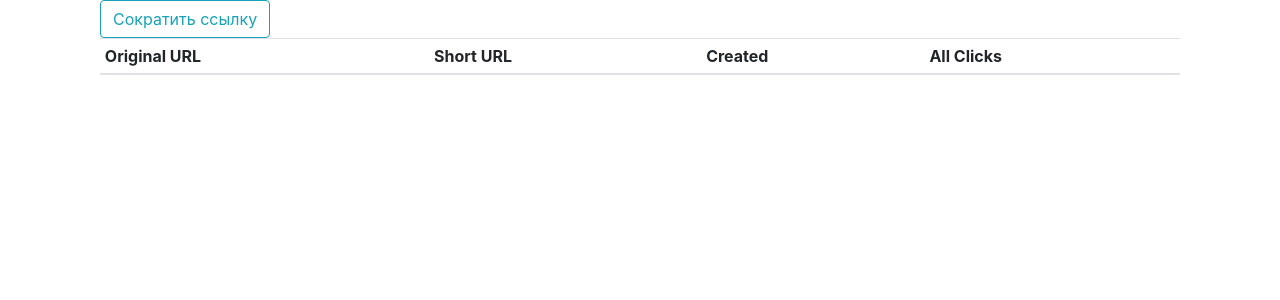
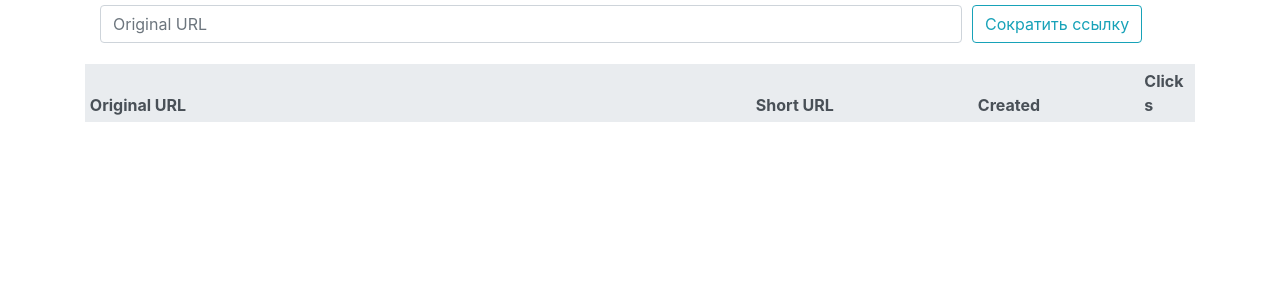
Before and after one commit to seldends/shortener, a Django app: page / in a window 1280 px wide. Shown: the part 56-356 px from the top of the page. Run offline with Django 3.2, Linux system fonts and the light colour scheme; the visitor is signed in with stand-in values (Sample User, id 1); data that the repository does not hold is empty; some libraries are stand-ins or nearby versions.

Commit message:
edit forms

```diff
--- /dev/null
+++ b/mysite/shortener/forms.py
@@ -0,0 +1,19 @@
+from django import forms
+from crispy_forms.helper import FormHelper
+from crispy_forms.layout import Layout, Field
+from .models import Url
+
+
+class UrlForm(forms.ModelForm):
+
+    class Meta:
+        model = Url
+        fields = ['url_original']
+
+    def __init__(self, *args, **kwargs):
+        super(UrlForm, self).__init__(*args, **kwargs)
+        self.helper = FormHelper()
+        self.helper.form_show_labels = False
+        self.helper.layout = Layout(
+            Field('url_original', placeholder='Original URL')
+        )
--- /dev/null
+++ b/mysite/shortener/static/shortener/main.css
@@ -0,0 +1,16 @@
+table {
+  width: 100%;
+  border-collapse: collapse;
+  table-layout: fixed;
+  word-wrap: break-word;
+}
+
+#formsearch {
+  width: 80%;
+  padding: 5px;
+}
+
+#formbtn {
+  width: 20%;
+  padding: 5px;
+}
--- a/mysite/shortener/templates/shortener/base.html
+++ b/mysite/shortener/templates/shortener/base.html
@@ -1,5 +1,5 @@
 {% load static %}
-<!doctype html>
+<!DOCTYPE html>
 <html lang="ru">
   <head>
 
@@ -9,6 +9,7 @@
 
     <!-- Bootstrap CSS -->
     <link rel="stylesheet" href="{% static 'bootstrap/css/bootstrap.min.css' %}">
+    <link rel="stylesheet" href="{% static 'shortener/main.css' %}">
 
     <!-- Optional JavaScript -->
     <script src="https://code.jquery.com/jquery-3.3.1.slim.min.js"></script>
--- a/mysite/shortener/templates/shortener/home.html
+++ b/mysite/shortener/templates/shortener/home.html
@@ -1,16 +1,19 @@
 {% extends "shortener/base.html" %}
 {% load crispy_forms_tags %}
+{% crispy form form.helper %}
 {% block content %}
 
+<div class="container">
 
-<div class="container">
     <div class="row">
        <div class="col">
-
             <form method="POST">
-                <div class="form-row  align-items-center">
+                <div id="searchrow" class="form-row">
                 {% csrf_token %}
-                    <div class="col">
+                    <div id="formsearch">
+                        {% crispy form %}
+                    </div>
+                    <div id="formbtn">
                         {% if user.is_authenticated %}
                             <button class="btn btn-outline-info" type="submit">Сократить ссылку</button>
                         {% else %}
@@ -21,21 +24,23 @@
                             <p>Войдите, чтобы сократить ссылку</p>
                             <a class="btn btn-primary btn-sm float-right" href="{% url 'login' %}">Войти</a>
                         </div>
-
                         {% endif %}
                     </div>
                 </div>
             </form>
+       </div>
+    </div>
 
+    <div class="row">
         <div class="table-responsive-sm">
             {% if user.is_authenticated %}
-                <table class="table table-sm" style="width:100%">
-                    <thead>
+            <table class="table table-sm  table-hover table-borderless">
+                <thead class="thead-light">
                     <tr>
-                            <th>Original URL</th>
-                            <th>Short URL</th>
-                            <th>Created</th>
-                            <th>All Clicks</th>
+                        <th style="width: 60%">Original URL</th>
+                        <th style="width: 20%">Short URL</th>
+                        <th style="width: 15%">Created</th>
+                        <th style="width: 5%">Clicks</th>
                     </tr>
                 </thead>
                 <tbody>
@@ -52,10 +57,10 @@
             {% else %}
             {% endif %}
         </div>
+    </div>
 
 </div>
-    </div>
-</div>
+
 
     <script>
         $(function () {
--- a/mysite/shortener/views.py
+++ b/mysite/shortener/views.py
@@ -2,13 +2,15 @@ from django.shortcuts import render
 from django.http import HttpResponseRedirect
 from django.views.generic import CreateView
 from django.core.exceptions import ObjectDoesNotExist
+from django.db import transaction
 from .models import Url
+from .forms import UrlForm
 
 
 class UrlCreateView(CreateView):
     model = Url
     template_name = 'shortener/home.html'
-    fields = ['url_original']
+    form_class = UrlForm
 
     def form_valid(self, form):
         form.instance.author = self.request.user
@@ -23,11 +25,12 @@ class UrlCreateView(CreateView):
 
 def link(request, url_short):
     try:
-        query = Url.objects.get(url_short=url_short)
-        query.clicks += 1
-        query.save()
-        link = query.url_original
-        return HttpResponseRedirect(link)
+        query = Url.objects.select_for_update().get(url_short=url_short)
+        with transaction.atomic():
+            query.clicks += 1
+            query.save()
+            link = query.url_original
+            return HttpResponseRedirect(link)
     except ObjectDoesNotExist:
         template_name = "shortener/404.html"
         return render(request, template_name)
```
Lines whose indentation alone changed are shown as unchanged.
